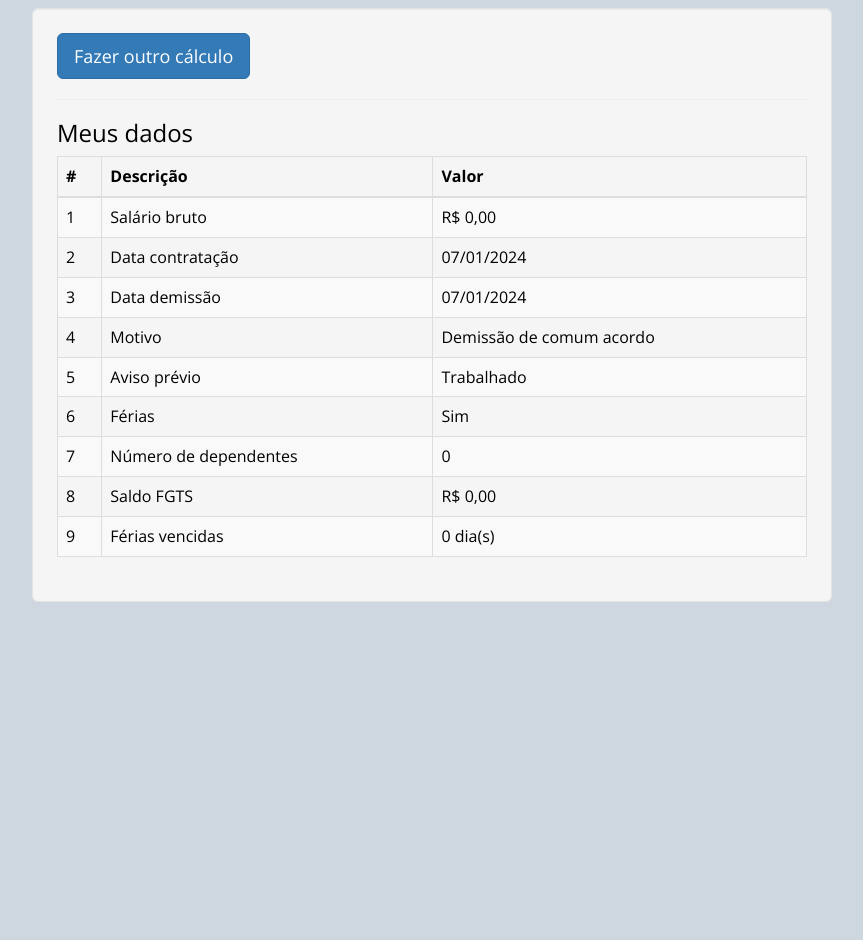
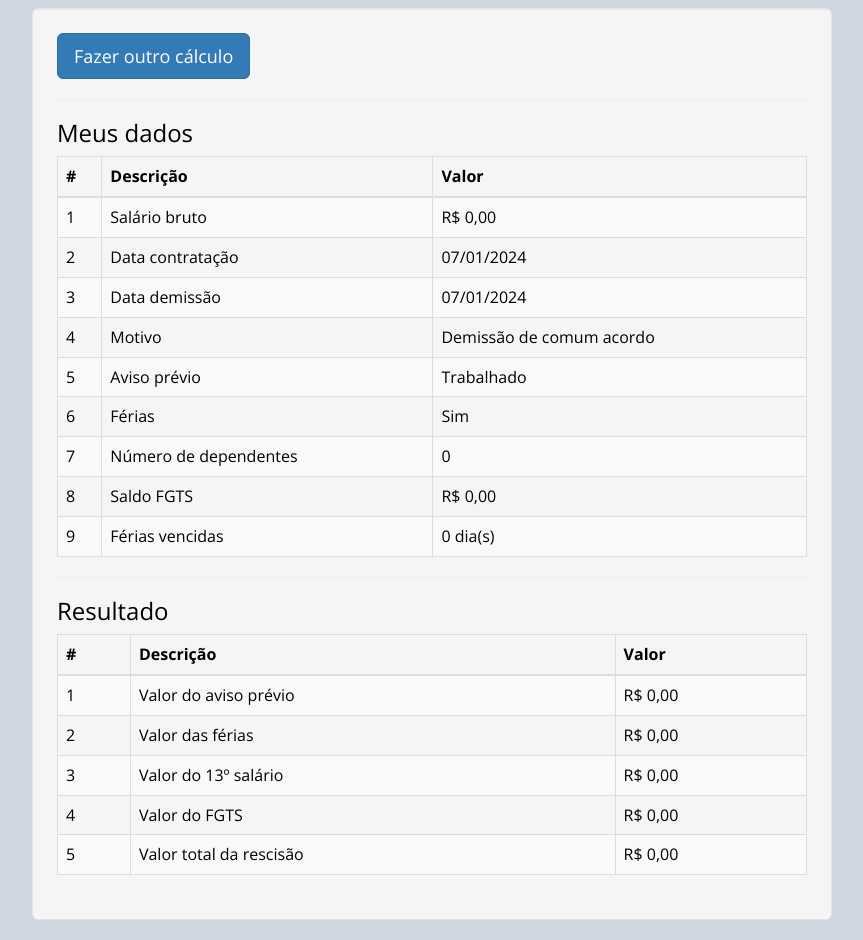
Before and after one commit to bulnes/calculadora-rescisao-trabalhista, a React app: page / in a window 1280 px wide. Both pictures are taken after a click on the button "Calcular". Shown: the whole page, without its empty margins (208-1071 px from the left). Before the commit the page ends 800 px from the top, so only its background shows below. Built offline with nearby package versions, Linux system fonts and the light colour scheme.

Commit message:
feat: first version of calculation

```diff
--- a/src/components/result.jsx
+++ b/src/components/result.jsx
@@ -2,15 +2,14 @@
 /* eslint-disable react/prop-types */
 import React from "react";
 import constants from "../contants";
+import calcularRescisao from "../utils";
 
 export default function Result({ formValues, setHasResult }) {
   function handleComeback() {
     setHasResult(false);
   }
 
-  React.useEffect(() => {
-    window.console.log(formValues);
-  }, [formValues]);
+  const rescisao = calcularRescisao({ ...formValues });
 
   return (
     <>
@@ -105,6 +104,74 @@ export default function Result({ formValues, setHasResult }) {
           </tbody>
         </table>
       </div>
+
+      <hr />
+
+      <div className="col-12">
+        <h3>Resultado</h3>
+
+        <table className="table table-striped table-bordered">
+          <thead>
+            <tr>
+              <th>#</th>
+              <th>Descrição</th>
+              <th>Valor</th>
+            </tr>
+          </thead>
+          <tbody>
+            <tr>
+              <td>1</td>
+              <td>Valor do aviso prévio</td>
+              <td>
+                {Intl.NumberFormat("pt-BR", {
+                  style: "currency",
+                  currency: "BRL",
+                }).format(rescisao.avisoPrevio)}
+              </td>
+            </tr>
+            <tr>
+              <td>2</td>
+              <td>Valor das férias</td>
+              <td>
+                {Intl.NumberFormat("pt-BR", {
+                  style: "currency",
+                  currency: "BRL",
+                }).format(rescisao.ferias)}
+              </td>
+            </tr>
+            <tr>
+              <td>3</td>
+              <td>Valor do 13º salário</td>
+              <td>
+                {Intl.NumberFormat("pt-BR", {
+                  style: "currency",
+                  currency: "BRL",
+                }).format(rescisao.decimoTerceiro)}
+              </td>
+            </tr>
+            <tr>
+              <td>4</td>
+              <td>Valor do FGTS</td>
+              <td>
+                {Intl.NumberFormat("pt-BR", {
+                  style: "currency",
+                  currency: "BRL",
+                }).format(rescisao.multaFGTS)}
+              </td>
+            </tr>
+            <tr>
+              <td>5</td>
+              <td>Valor total da rescisão</td>
+              <td>
+                {Intl.NumberFormat("pt-BR", {
+                  style: "currency",
+                  currency: "BRL",
+                }).format(rescisao.totalRescisao)}
+              </td>
+            </tr>
+          </tbody>
+        </table>
+      </div>
     </>
   );
 }
--- /dev/null
+++ b/src/utils.js
@@ -0,0 +1,74 @@
+export default function calcularRescisao({
+  salarioBruto,
+  dataContratacao,
+  dataDemissao,
+  motivo,
+  avisoPrevio,
+  temFeriasAnoAnterior,
+  numDependentes,
+  saldoFGTS,
+  feriasVencidasDias,
+}) {
+  // Cálculo do tempo de serviço em anos
+  const tempoServicoEmAnos =
+    (dataDemissao - dataContratacao) / (1000 * 60 * 60 * 24 * 365.25);
+
+  // Cálculo do dia unitário trabalhado
+  const diaUnitario = salarioBruto / 30;
+
+  // Inicialização de variáveis
+  let avisoPrevioValor = 0;
+  let feriasValor = 0;
+  let decimoTerceiroProporcional = 0;
+  let multaFGTS = 0;
+
+  // Verificar se o mês atual é considerado no cálculo (a partir do décimo quinto dia)
+  const considerarMesAtual =
+    new Date().getDate() >= 15 &&
+    dataDemissao.getMonth() === new Date().getMonth();
+
+  // Dedução do salário baseado no número de dependentes
+  // Valor aproximado da dedução do IRPF para 2022
+  const salarioDeduzido = salarioBruto - numDependentes * 189.59;
+
+  // Cálculo do aviso prévio
+  if (avisoPrevio === "trabalhado") {
+    avisoPrevioValor = diaUnitario * considerarMesAtual;
+  } else if (avisoPrevio === "indenizado") {
+    avisoPrevioValor = salarioDeduzido;
+  }
+
+  // Cálculo de férias proporcionais
+  if (tempoServicoEmAnos >= 1 || considerarMesAtual) {
+    feriasValor =
+      diaUnitario * (tempoServicoEmAnos + considerarMesAtual) * 1.33;
+    feriasValor += temFeriasAnoAnterior
+      ? (diaUnitario / 3) * feriasVencidasDias
+      : 0; // Acréscimo de 1/3 para férias proporcionais
+  }
+
+  // Cálculo do 13º salário proporcional
+  decimoTerceiroProporcional = diaUnitario * tempoServicoEmAnos;
+
+  // Cálculo da multa do FGTS (em caso de demissão sem justa causa)
+  if (motivo === "dispensa-sem-justa-causa") {
+    multaFGTS = saldoFGTS * 0.4;
+  }
+
+  // Total a ser pago ao funcionário
+  const totalRescisao =
+    salarioDeduzido +
+    avisoPrevioValor +
+    feriasValor +
+    decimoTerceiroProporcional +
+    multaFGTS;
+
+  // Retornar um objeto com os resultados
+  return {
+    avisoPrevio: avisoPrevioValor || 0,
+    ferias: feriasValor || 0,
+    decimoTerceiro: decimoTerceiroProporcional || 0,
+    multaFGTS: multaFGTS || 0,
+    totalRescisao: totalRescisao || 0,
+  };
+}
```
